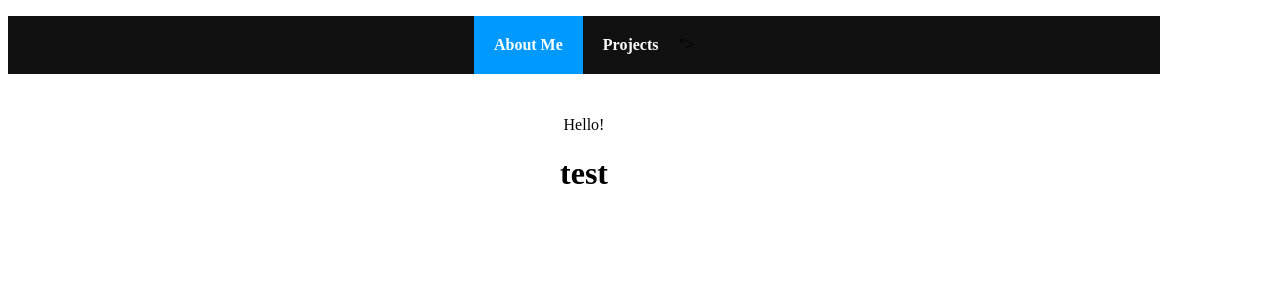
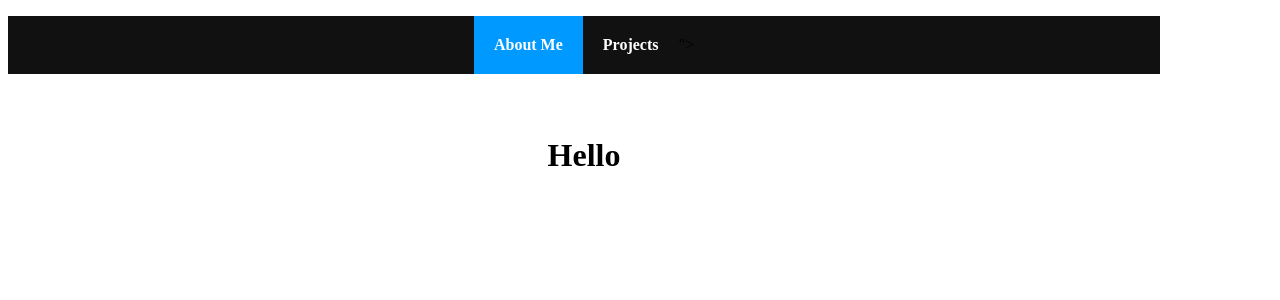
Before and after one commit to zach-c-d/personalSite, a React (Create React App) app: page / in a window 1280 px wide. Shown: the top 300 px of the page. Built offline with nearby package versions, Linux system fonts and the light colour scheme.

Commit message:
got routing working between two pages

```diff
--- a/src/components/Content.js
+++ b/src/components/Content.js
@@ -2,8 +2,8 @@
 import React, { Component } from "react";
 import styled from "styled-components";
 import {HashRouter, Route } from "react-router-dom";
-import About from "../AboutMe.js"
-import Projects from "../Projects.js"
+import About from "./pages/AboutMe.js"
+import Projects from "./pages/Projects.js"
 
 export default class Content extends Component {
     render() {
@@ -12,7 +12,7 @@ export default class Content extends Component {
             <HashRouter>
                 <div className="content">
                     <Route exact path="/" component={About} />
-                    <Route path="/" component={Projects} />
+                    <Route path="/pages/Projects" component={Projects} />
                 </div>
             </HashRouter>
             </ContentBox>
--- a/src/components/Navigation.js
+++ b/src/components/Navigation.js
@@ -8,7 +8,7 @@ export default class NavigationBar extends Component {
             <NavBarContainer>
                 <ul className="header">
                     <li><NavLink exact to="/">About Me</NavLink></li>
-                    <li><NavLink to="/Projects">Projects</NavLink>"></li>
+                    <li><NavLink to="/pages/Projects">Projects</NavLink>"></li>
                 </ul>
             </NavBarContainer>
 
--- a/src/AboutMe.js
+++ b/src/components/pages/AboutMe.js
@@ -4,7 +4,9 @@ import styled from "styled-components";
 export default class AboutMe extends Component {
     render() {
         return (
-            <AboutContainer>Hello!</AboutContainer>
+            <AboutContainer>
+                <h1>Hello</h1>
+            </AboutContainer>
         );
     }
 }
```
Also changed, not shown: src/components/pages/Projects.js (renamed from src/Projects.js).
